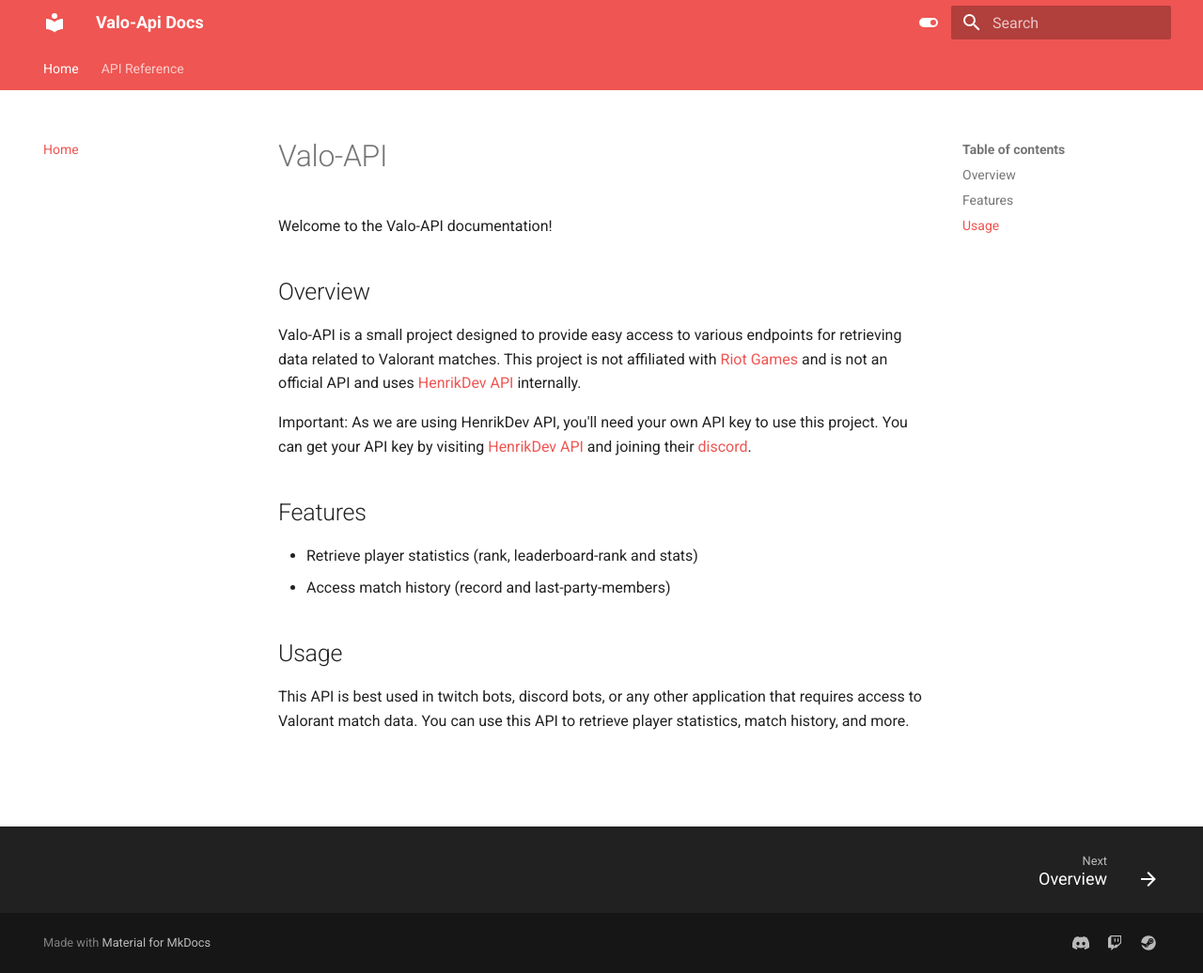
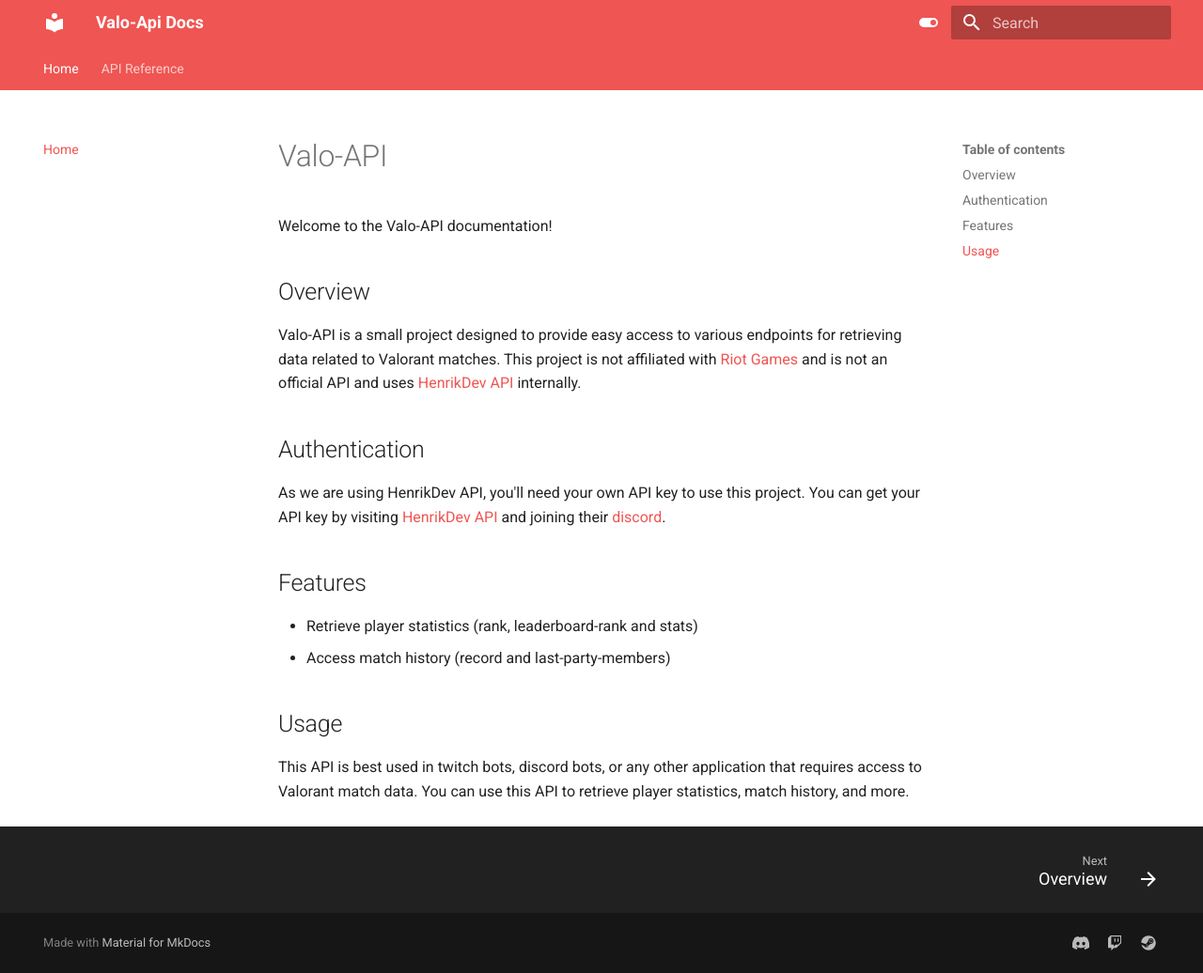
Before and after one commit to Axels-Lab/valo-api-docs, an MkDocs documentation site: the page built from docs/index.md, in a window 1280 px wide and 1036 px high. Shown: the whole window at 94% size. Built offline with MkDocs 1.6.1 and Material for MkDocs 9.7.7, drawn with Linux system fonts in a browser that asks for light colours.

Commit message:
Update API documentation with authentication instructions

```diff
--- a/docs/index.md
+++ b/docs/index.md
@@ -6,7 +6,9 @@
 
 Valo-API is a small project designed to provide easy access to various endpoints for retrieving data related to Valorant matches. This project is not affiliated with [Riot Games](https://www.riotgames.com/){target=_blank} and is not an official API and uses [HenrikDev API](https://henrikdev.xyz/){target=_blank} internally.
 
-Important: As we are using HenrikDev API, you'll need your own API key to use this project. You can get your API key by visiting [HenrikDev API](https://henrikdev.xyz/){target=_blank} and joining their [discord](https://discord.com/invite/b5FmTqG){target=_blank}.
+## Authentication
+
+As we are using HenrikDev API, you'll need your own API key to use this project. You can get your API key by visiting [HenrikDev API](https://henrikdev.xyz/){target=_blank} and joining their [discord](https://discord.com/invite/b5FmTqG){target=_blank}.
 
 
 ## Features
```
Also changed, not shown: docs/api-reference/overview.md (+1 -1 lines).
